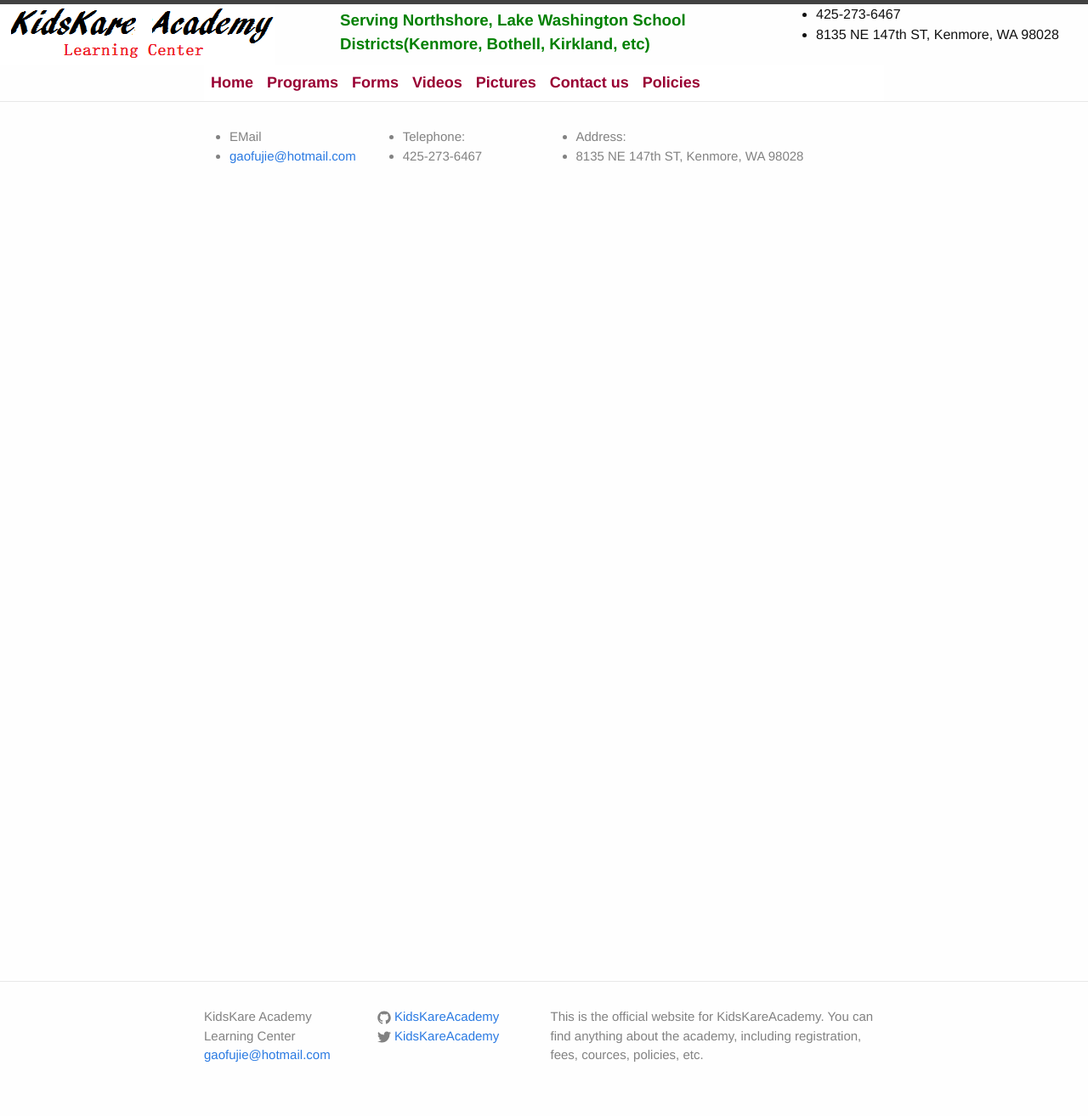
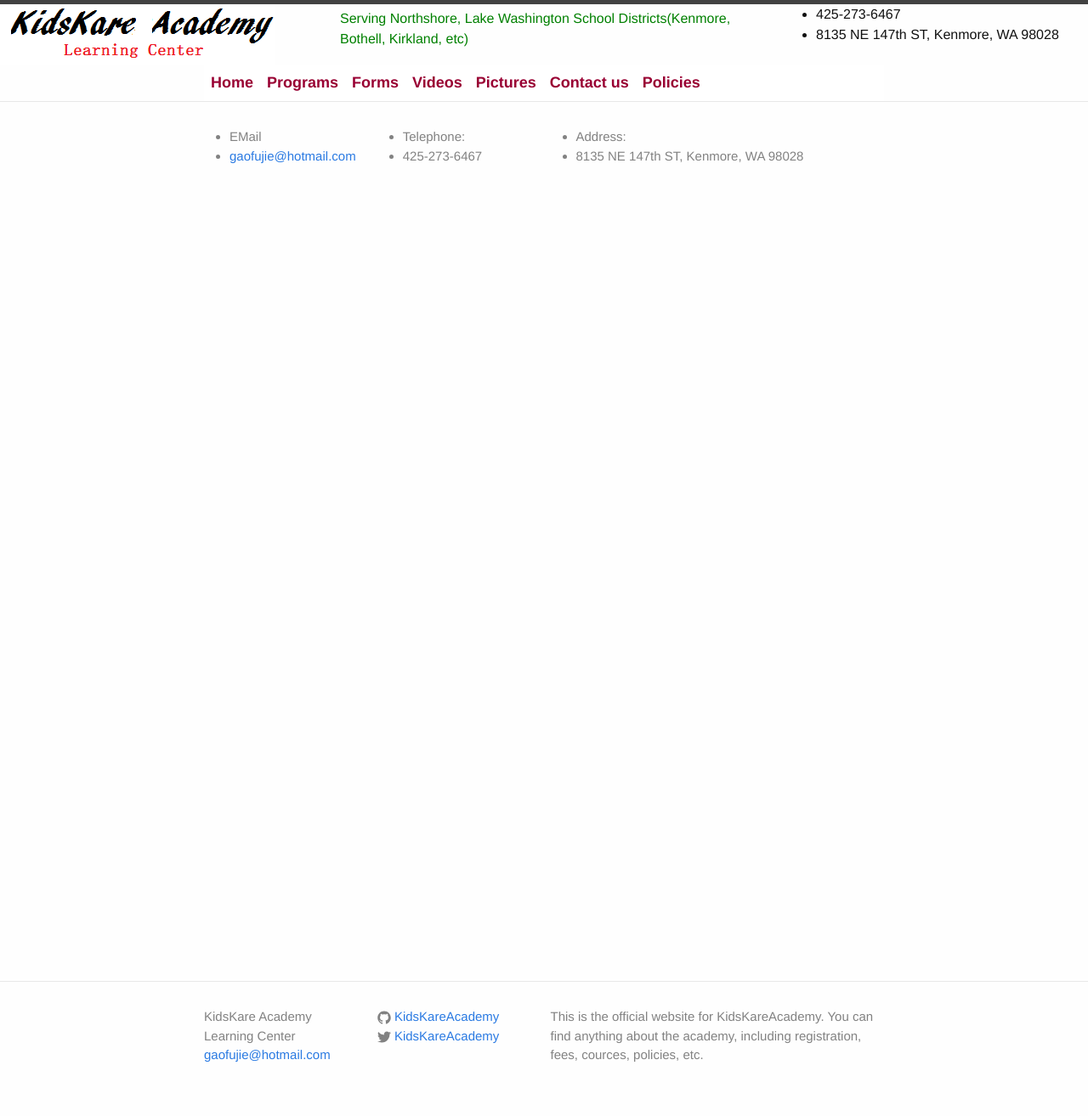
Before and after one commit to gfjreg/gfjreg.github.io, a Jekyll site: the page built from contact.html, in a window 1280 px wide. Shown: the whole page at 85% size. Built offline with Jekyll 4.4.1, drawn with Linux system fonts in a browser that asks for light colours.

Commit message:
Change the font size

```diff
--- a/_includes/header.html
+++ b/_includes/header.html
@@ -1,6 +1,6 @@
 <header class="site-header">
   <img src="/logo/logo.png" alt="Contact info">
-  <h3 style="{{site.servicecolor}}", class="center-top">{{ site.servearea }}</h3>
+  <p style="{{site.servicecolor}}", class="center-top">{{ site.servearea }}</p>
   <div class="right">
     <ul>
       <li>{{ site.phone }}</li>
```
